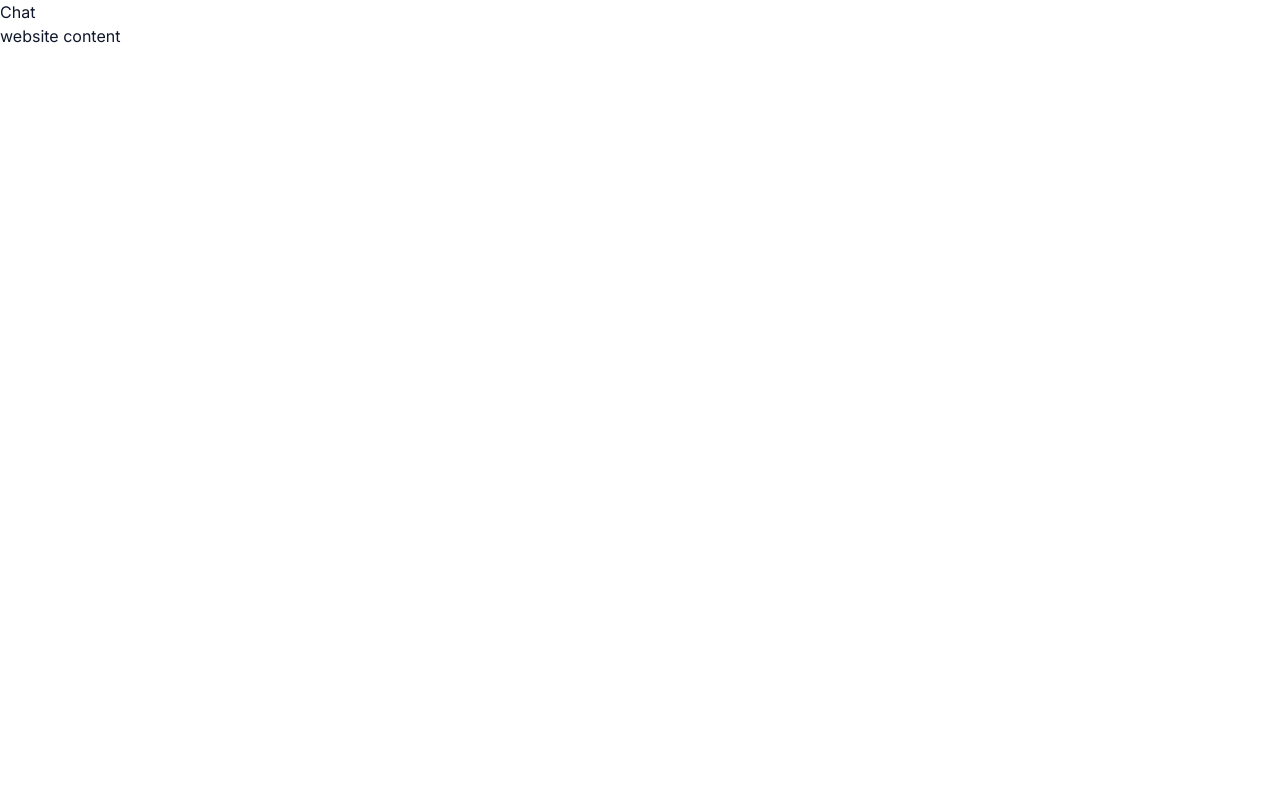
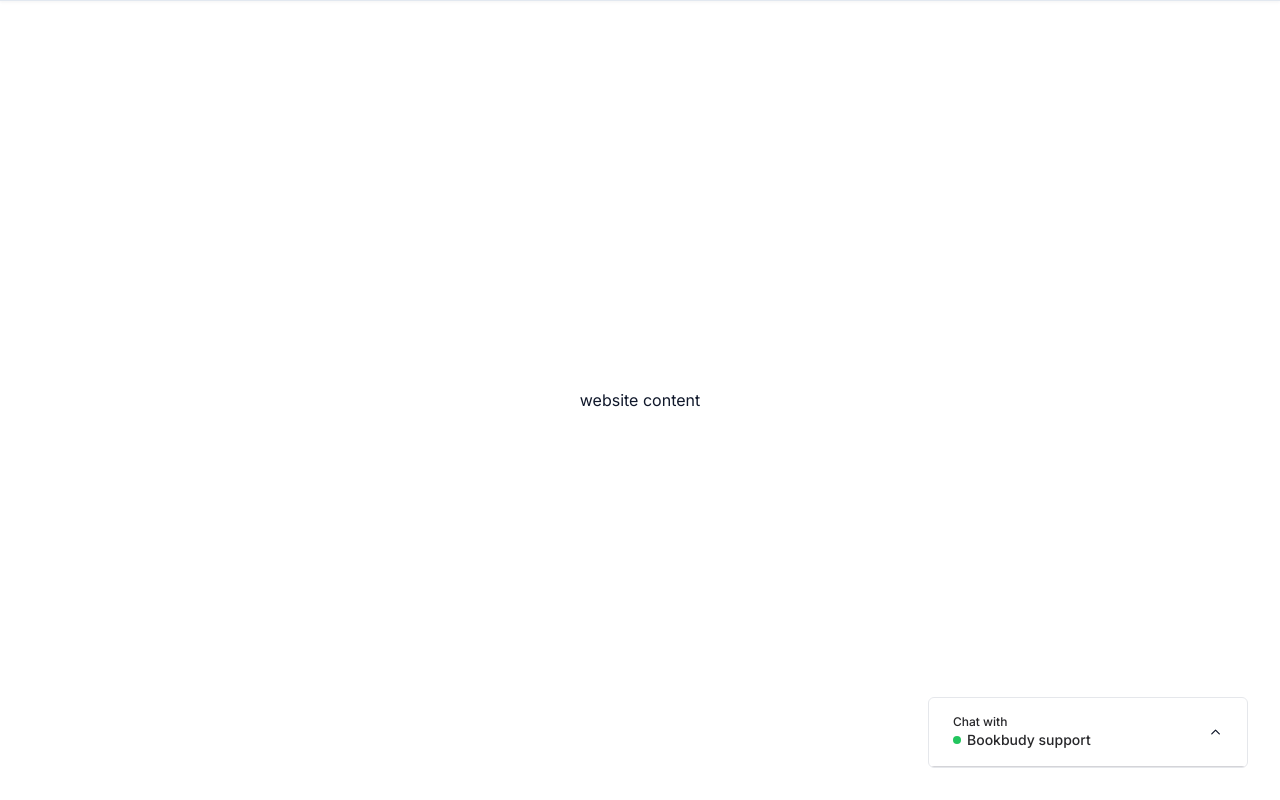
Before and after one commit to gualcasas/gpt-support, a Next.js app: page / in a window 1280 px wide. Built offline with nearby package versions, Linux system fonts and the light colour scheme.

Commit message:
basic chatbot layout

```diff
--- a/package.json
+++ b/package.json
@@ -13,6 +13,7 @@
     },
     "dependencies": {
         "@radix-ui/react-accordion": "^1.1.1",
+        "@tailwindcss/forms": "^0.5.3",
         "@types/node": "20.2.1",
         "@types/react": "18.2.6",
         "@types/react-dom": "18.2.4",
@@ -26,6 +27,7 @@
         "postcss": "8.4.23",
         "react": "18.2.0",
         "react-dom": "18.2.0",
+        "react-textarea-autosize": "^8.4.1",
         "tailwind-merge": "^1.12.0",
         "tailwindcss": "3.3.2",
         "tailwindcss-animate": "^1.0.5",
--- a/src/app/layout.tsx
+++ b/src/app/layout.tsx
@@ -14,8 +14,8 @@ export default function RootLayout({ children }: { children: ReactNode }) {
     return (
         <html lang="en">
             <body className={inter.className}>
+                {children}
                 <Chat />
-                {children}
             </body>
         </html>
     );
--- a/src/components/Chat.tsx
+++ b/src/components/Chat.tsx
@@ -1,5 +1,34 @@
-import { FC } from "react";
+import {
+    Accordion,
+    AccordionContent,
+    AccordionItem,
+    AccordionTrigger,
+} from "@/components/ui/accordion";
+import { ChatHeader } from "./ChatHeader";
+import { ChatInput } from "./ChatInput";
 
-export const Chat: FC = () => {
-    return <div>Chat</div>;
+export const Chat = () => {
+    return (
+        <Accordion
+            type="single"
+            collapsible
+            className="relative bg-white shadow"
+        >
+            <AccordionItem value="item-1">
+                <div className="fixed right-8 w-80 bottom-8 bg-white border border-gray-200 rounded-md overflow-hidden">
+                    <div className="w-full h-full flex flex-col">
+                        <AccordionTrigger className="px-6 border-b border-zinc-300">
+                            <ChatHeader />
+                        </AccordionTrigger>
+                        <AccordionContent>
+                            <div className="flex flex-col h-80">
+                                messages
+                                <ChatInput className="px-4" />
+                            </div>
+                        </AccordionContent>
+                    </div>
+                </div>
+            </AccordionItem>
+        </Accordion>
+    );
 };
--- /dev/null
+++ b/src/components/ChatHeader.tsx
@@ -0,0 +1,13 @@
+export const ChatHeader = () => {
+    return (
+        <div className="w-full text-zinc-800">
+            <div className="flex flex-col items-start text-sm">
+                <p className="text-xs">Chat with</p>
+                <div className="flex gap-1.5 items-center">
+                    <p className="w-2 h-2 rounded-full bg-green-500" />
+                    <p>Bookbudy support</p>
+                </div>
+            </div>
+        </div>
+    );
+};
--- /dev/null
+++ b/src/components/ChatInput.tsx
@@ -0,0 +1,27 @@
+"use client";
+
+import { HTMLAttributes, useState } from "react";
+import { cn } from "@/lib/utils";
+import TextareaAutosize from "react-textarea-autosize";
+
+type Props = HTMLAttributes<HTMLDivElement> & {};
+
+export const ChatInput = ({ className, ...props }: Props) => {
+    const [input, setInput] = useState<string>("");
+
+    return (
+        <div {...props} className={cn("border-t border-zinc-300", className)}>
+            <div className="relative mt-4 flex-1 overflow-hidden rounded-lg border-none outline-none">
+                <TextareaAutosize
+                    value={input}
+                    onChange={(e) => setInput(e.target.value)}
+                    rows={2}
+                    maxRows={4}
+                    autoFocus
+                    placeholder="Write a message..."
+                    className="peer disabled:opacity-50 pr-14 resize-none block w-full border-0 bg-zinc-100 py-1.5 text-gray-900 focus:ring-0 text-sm sm:leading-6"
+                />
+            </div>
+        </div>
+    );
+};
--- a/src/components/ui/accordion.tsx
+++ b/src/components/ui/accordion.tsx
@@ -2,7 +2,7 @@
 
 import * as React from "react";
 import * as AccordionPrimitive from "@radix-ui/react-accordion";
-import { ChevronDown } from "lucide-react";
+import { ChevronUp } from "lucide-react";
 
 import { cn } from "@/lib/utils";
 
@@ -34,7 +34,7 @@ const AccordionTrigger = React.forwardRef<
             {...props}
         >
             {children}
-            <ChevronDown className="h-4 w-4 transition-transform duration-200" />
+            <ChevronUp className="h-4 w-4 transition-transform duration-200" />
         </AccordionPrimitive.Trigger>
     </AccordionPrimitive.Header>
 ));
--- a/tailwind.config.js
+++ b/tailwind.config.js
@@ -1,11 +1,7 @@
 /** @type {import('tailwindcss').Config} */
 module.exports = {
     darkMode: ["class"],
-  content: [
-    './pages/**/*.{ts,tsx}',
-    './components/**/*.{ts,tsx}',
-    './app/**/*.{ts,tsx}',
-	],
+    content: ["./src/components/**/*.{ts,tsx}", "./src/app/**/*.{ts,tsx}"],
     theme: {
         container: {
             center: true,
@@ -71,5 +67,5 @@ module.exports = {
             },
         },
     },
-  plugins: [require("tailwindcss-animate")],
-}
+    plugins: [require("tailwindcss-animate"), require("@tailwindcss/forms")],
+};
```
Also changed, not shown: 1 other file (tests, documents, lock files or other folders). Lines whose indentation alone changed are shown as unchanged.
